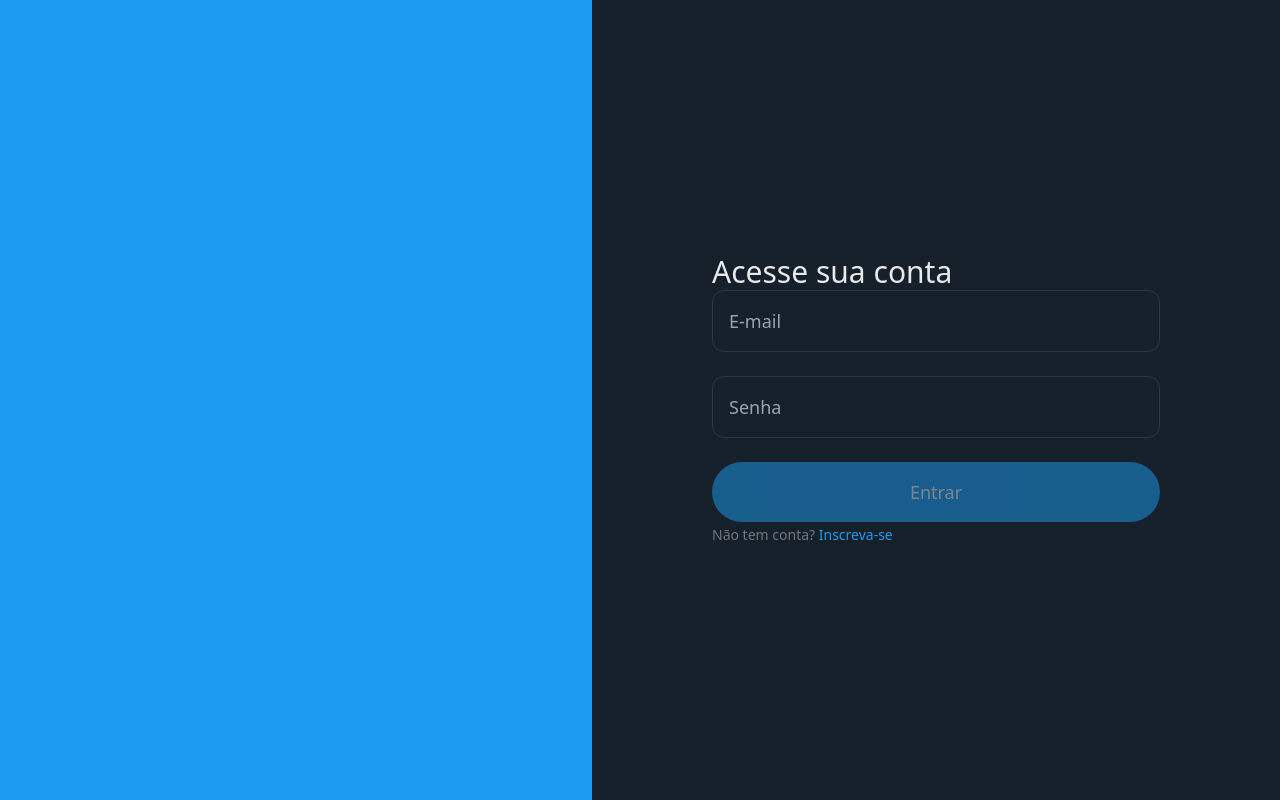
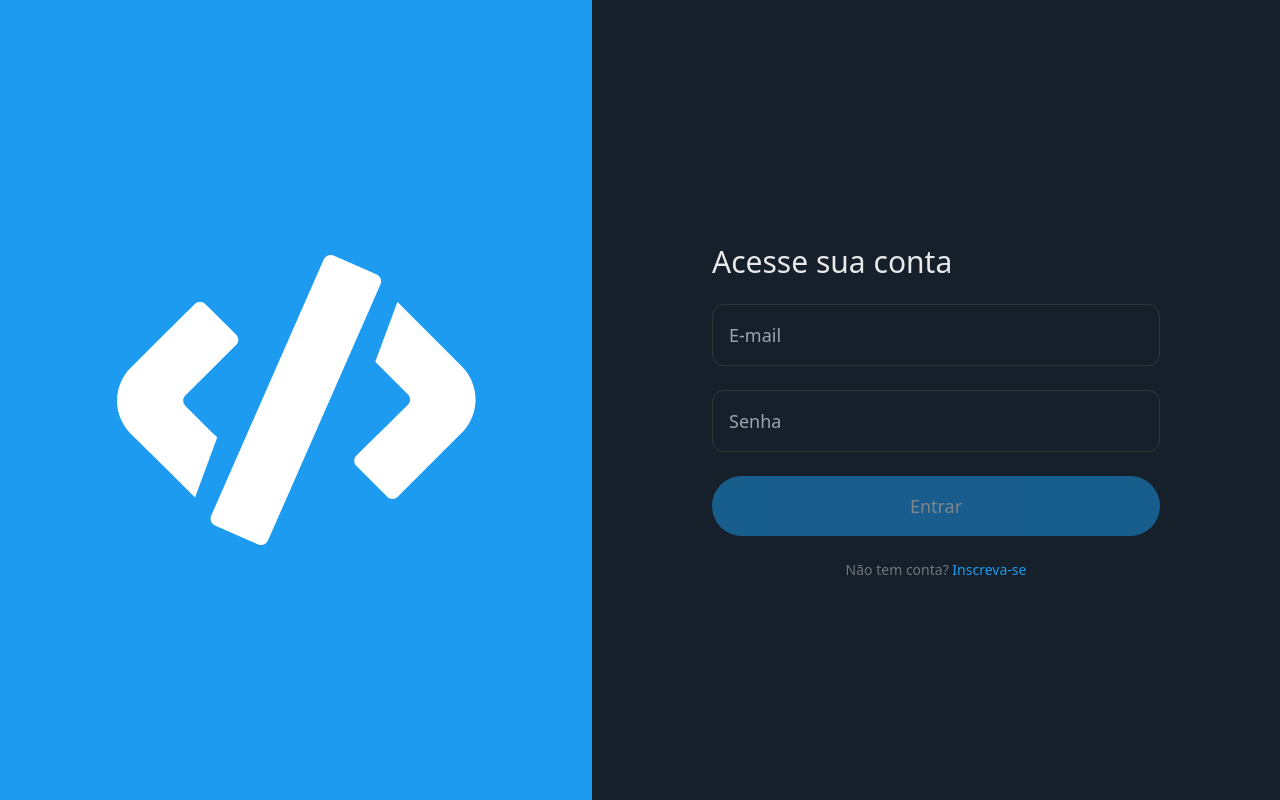
Before and after one commit to vinicius-godoy/tweetar.me, a React (Vite) app: page / in a window 1280 px wide. Built offline with nearby package versions, Linux system fonts and the light colour scheme.

Commit message:
style: add logo to login page and adjust tailwind classes

```diff
--- a/src/pages/Login/index.jsx
+++ b/src/pages/Login/index.jsx
@@ -1,6 +1,8 @@
 import { useFormik } from 'formik'
 import * as yup from 'yup'
 import axios from 'axios'
+
+import Logo from '../../assets/images/codarme-logo.png'
 
 const Input = props => (
   <input {...props} className="w-full bg-transparent p-4 border rounded-xl border-onix text-lg outline-none focus:border-platinum" />
@@ -33,11 +35,16 @@ export const Login = ({ signInUser }) => {
   })
 
   return (
-    <div className="flex h-full justify-center ">
-      <div className="bg-birdBlue lg:flex-1"></div>
+    <div className="flex h-full justify-center">
+      <div className="hidden bg-birdBlue lg:flex-1 lg:flex lg:justify-center lg:items-center">
+        <img src={Logo} alt="" />
+      </div>
 
-      <div className="flex-1 flex justify-center items-center p-12 space-y-6">
-        <div className="max-w-md flex-1">
+      <div className="flex-1 flex justify-center items-center p-12">
+        <div className="max-w-md flex-1 space-y-6">
+
+          <img className="w-14 lg:hidden" src={Logo} alt="" />
+
           <h1 className="text-3xl">Acesse sua conta</h1>
 
           <form className="space-y-6" onSubmit={formik.handleSubmit}>
@@ -85,9 +92,9 @@ export const Login = ({ signInUser }) => {
             </button>
           </form>
 
-          <span className="text-sm text-silver text-center">
+          <div className="text-sm text-silver text-center">
             Não tem conta? <a href="/signup" className="text-birdBlue">Inscreva-se</a>
-          </span>
+          </div>
         </div>
       </div>
     </div>
```
Also changed, not shown: src/assets/images/codarme-logo.png (added).
